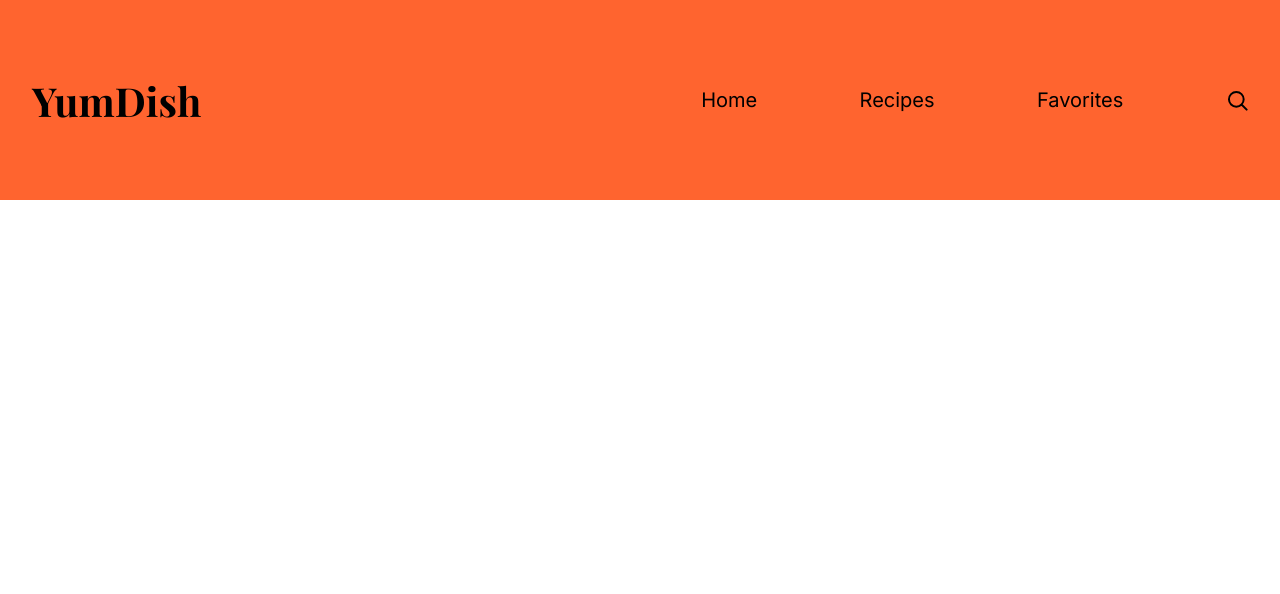
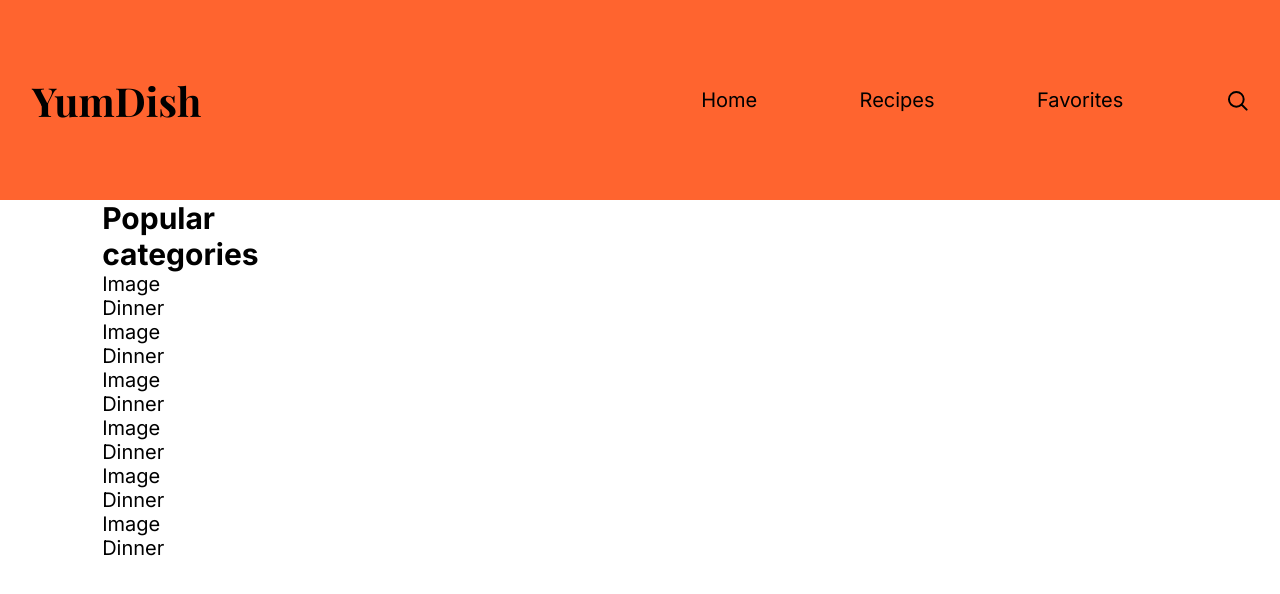
Before and after one commit to KorneliaAL/cooking-recipes-website, a plain HTML site: page index.html in a window 1280 px wide. Drawn offline with nearby package versions, Linux system fonts and the light colour scheme.

Commit message:
Added content for category navigation

```diff
--- a/index.html
+++ b/index.html
@@ -33,5 +33,50 @@
 				</menu>
 			</nav>
 		</header>
+			<main class="grid">
+				<section class="category grid__column-start--2">
+					<h2 class="category__title">Popular categories</h2>
+					<nav class="category__navigation">
+						<ul class="category__navigation-list">
+							<li class="category__navigation-element">
+								<a href="#">
+									<div class="category__navigation-element-image">Image</div>
+									<div class="category__navigation-element-title">Dinner</div>
+								</a>
+							</li>
+							<li class="category__navigation-element">
+								<a href="#">
+									<div class="category__navigation-element-image">Image</div>
+									<div class="category__navigation-element-title">Dinner</div>
+								</a>
+							</li>
+							<li class="category__navigation-element">
+								<a href="#">
+									<div class="category__navigation-element-image">Image</div>
+									<div class="category__navigation-element-title">Dinner</div>
+								</a>
+							</li>
+							<li class="category__navigation-element">
+								<a href="#">
+									<div class="category__navigation-element-image">Image</div>
+									<div class="category__navigation-element-title">Dinner</div>
+								</a>
+							</li>
+							<li class="category__navigation-element">
+								<a href="#">
+									<div class="category__navigation-element-image">Image</div>
+									<div class="category__navigation-element-title">Dinner</div>
+								</a>
+							</li>
+							<li class="category__navigation-element">
+								<a href="#">
+									<div class="category__navigation-element-image">Image</div>
+									<div class="category__navigation-element-title">Dinner</div>
+								</a>
+							</li>
+						</ul>
+					</nav>
+				</section>
+			</main>
 	</body>
 </html>
```
